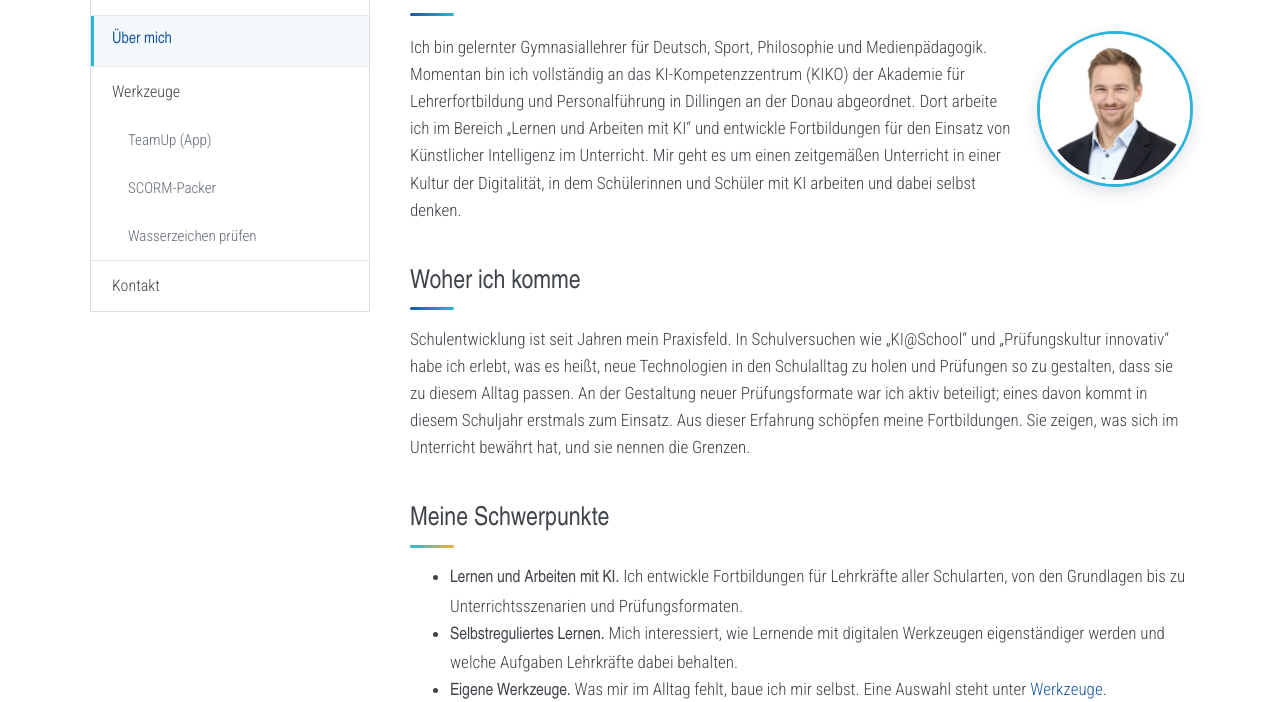
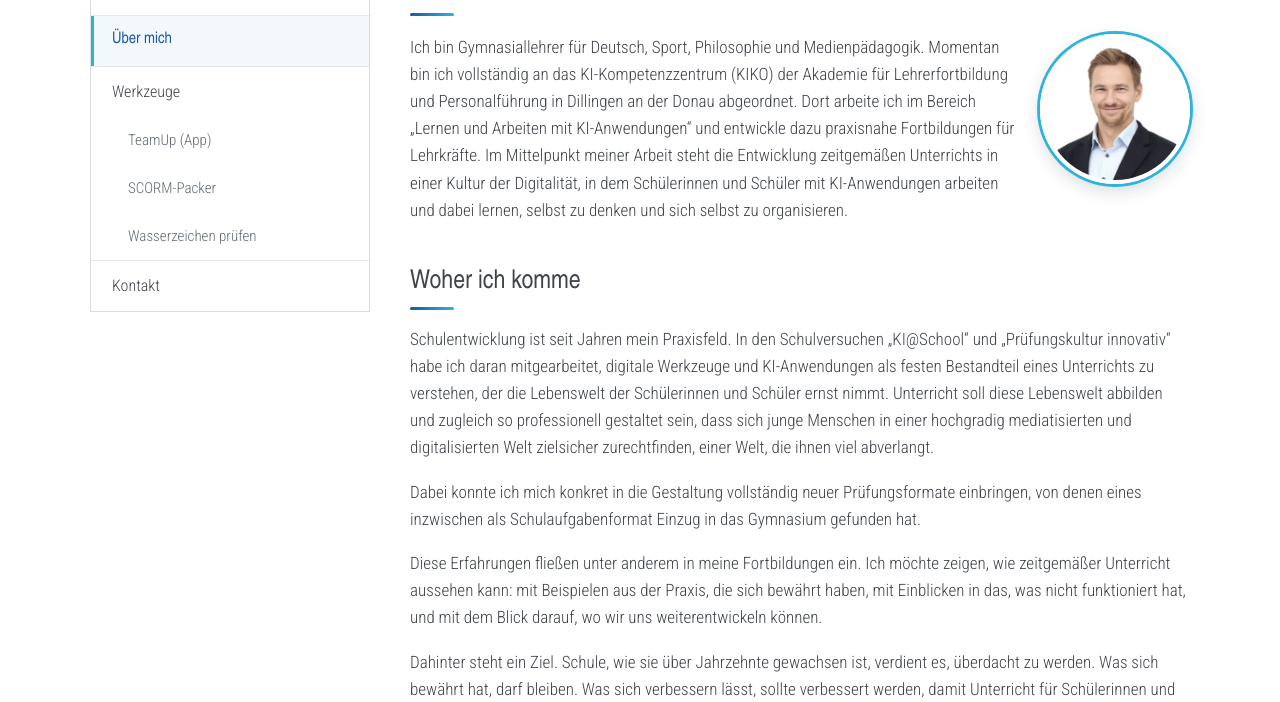
Before and after one commit to SebOlic-Vader/website, an Eleventy site: page src/ueber-mich.md in a window 1280 px wide. Shown: the part 478-1180 px from the top of the page. Built offline with nearby package versions, Linux system fonts and the light colour scheme; Eleventy itself is replaced by a stand-in of ours; files that its build step writes are made by us from their sources; a web font is replaced by a local one.

Commit message:
Über mich neu gefasst, Titelzeile und Startseite auf KI-Anwendungen umgestellt

```diff
--- a/src/_data/site.json
+++ b/src/_data/site.json
@@ -64,5 +64,5 @@
     "standTeamUp": "21. Oktober 2026"
   },
   "portraet": "/assets/img/portraet.jpg",
-  "titelzeile": "Lernen und Arbeiten mit KI"
+  "titelzeile": "Lernen und Arbeiten mit KI-Anwendungen"
 }
--- a/src/index.njk
+++ b/src/index.njk
@@ -5,7 +5,7 @@ description: "Persönliche Website von Sebastian Oelmann mit Beiträgen zu Schul
 <div class="start__intro">
   <div>
     <h1>Willkommen</h1>
-    <p>Ich bin gelernter Gymnasiallehrer und momentan an das KI-Kompetenzzentrum der Akademie für Lehrerfortbildung in Dillingen abgeordnet. Hier schreibe ich über Schule, Lernen und den Umgang mit Künstlicher Intelligenz im Unterricht. Außerdem findest du hier die Werkzeuge, die ich für meinen eigenen Alltag gebaut habe.</p>
+    <p>Ich bin Gymnasiallehrer und momentan an das KI-Kompetenzzentrum der Akademie für Lehrerfortbildung in Dillingen abgeordnet. Hier schreibe ich über Schule, Lernen und den Einsatz von KI-Anwendungen im Unterricht. Außerdem findest du hier die Werkzeuge, die ich für meinen eigenen Alltag gebaut habe.</p>
     <p><a class="knopf knopf--primaer" href="/ueber-mich/">Mehr über mich</a></p>
   </div>
   <img class="portraet" src="{{ site.portraet }}" alt="Porträt von Sebastian Oelmann" width="150" height="150">
--- a/src/ueber-mich.md
+++ b/src/ueber-mich.md
@@ -2,19 +2,25 @@
 layout: seite.njk
 title: Über mich
 permalink: /ueber-mich/
-description: "Sebastian Oelmann: gelernter Gymnasiallehrer für Deutsch, Sport, Philosophie und Medienpädagogik, derzeit am KI-Kompetenzzentrum der ALP Dillingen im Bereich Lernen und Arbeiten mit KI."
+description: "Sebastian Oelmann: Gymnasiallehrer für Deutsch, Sport, Philosophie und Medienpädagogik, derzeit am KI-Kompetenzzentrum der ALP Dillingen im Bereich Lernen und Arbeiten mit KI-Anwendungen."
 ---
 <img class="portraet" src="{{ site.portraet }}" alt="Porträt von Sebastian Oelmann" width="150" height="150" style="float:right;margin:0 0 1em 1.5em">
 
-Ich bin gelernter Gymnasiallehrer für Deutsch, Sport, Philosophie und Medienpädagogik. Momentan bin ich vollständig an das KI-Kompetenzzentrum (KIKO) der Akademie für Lehrerfortbildung und Personalführung in Dillingen an der Donau abgeordnet. Dort arbeite ich im Bereich „Lernen und Arbeiten mit KI“ und entwickle Fortbildungen für den Einsatz von Künstlicher Intelligenz im Unterricht. Mir geht es um einen zeitgemäßen Unterricht in einer Kultur der Digitalität, in dem Schülerinnen und Schüler mit KI arbeiten und dabei selbst denken.
+Ich bin Gymnasiallehrer für Deutsch, Sport, Philosophie und Medienpädagogik. Momentan bin ich vollständig an das KI-Kompetenzzentrum (KIKO) der Akademie für Lehrerfortbildung und Personalführung in Dillingen an der Donau abgeordnet. Dort arbeite ich im Bereich „Lernen und Arbeiten mit KI-Anwendungen“ und entwickle dazu praxisnahe Fortbildungen für Lehrkräfte. Im Mittelpunkt meiner Arbeit steht die Entwicklung zeitgemäßen Unterrichts in einer Kultur der Digitalität, in dem Schülerinnen und Schüler mit KI-Anwendungen arbeiten und dabei lernen, selbst zu denken und sich selbst zu organisieren.
 
 ## Woher ich komme
 
-Schulentwicklung ist seit Jahren mein Praxisfeld. In Schulversuchen wie „KI@School“ und „Prüfungskultur innovativ“ habe ich erlebt, was es heißt, neue Technologien in den Schulalltag zu holen und Prüfungen so zu gestalten, dass sie zu diesem Alltag passen. An der Gestaltung neuer Prüfungsformate war ich aktiv beteiligt; eines davon kommt in diesem Schuljahr erstmals zum Einsatz. Aus dieser Erfahrung schöpfen meine Fortbildungen. Sie zeigen, was sich im Unterricht bewährt hat, und sie nennen die Grenzen.
+Schulentwicklung ist seit Jahren mein Praxisfeld. In den Schulversuchen „KI@School“ und „Prüfungskultur innovativ“ habe ich daran mitgearbeitet, digitale Werkzeuge und KI-Anwendungen als festen Bestandteil eines Unterrichts zu verstehen, der die Lebenswelt der Schülerinnen und Schüler ernst nimmt. Unterricht soll diese Lebenswelt abbilden und zugleich so professionell gestaltet sein, dass sich junge Menschen in einer hochgradig mediatisierten und digitalisierten Welt zielsicher zurechtfinden, einer Welt, die ihnen viel abverlangt.
+
+Dabei konnte ich mich konkret in die Gestaltung vollständig neuer Prüfungsformate einbringen, von denen eines inzwischen als Schulaufgabenformat Einzug in das Gymnasium gefunden hat.
+
+Diese Erfahrungen fließen unter anderem in meine Fortbildungen ein. Ich möchte zeigen, wie zeitgemäßer Unterricht aussehen kann: mit Beispielen aus der Praxis, die sich bewährt haben, mit Einblicken in das, was nicht funktioniert hat, und mit dem Blick darauf, wo wir uns weiterentwickeln können.
+
+Dahinter steht ein Ziel. Schule, wie sie über Jahrzehnte gewachsen ist, verdient es, überdacht zu werden. Was sich bewährt hat, darf bleiben. Was sich verbessern lässt, sollte verbessert werden, damit Unterricht für Schülerinnen und Schüler gerechter und fairer wird und näher an ihrer Lebenswelt liegt.
 
 ## Meine Schwerpunkte
 
-- **Lernen und Arbeiten mit KI.** Ich entwickle Fortbildungen für Lehrkräfte aller Schularten, von den Grundlagen bis zu Unterrichtsszenarien und Prüfungsformaten.
+- **Lernen und Arbeiten mit KI-Anwendungen.** Ich entwickle Fortbildungen für Lehrkräfte aller Schularten, von den Grundlagen bis zu Unterrichtsszenarien und Prüfungsformaten.
 - **Selbstreguliertes Lernen.** Mich interessiert, wie Lernende mit digitalen Werkzeugen eigenständiger werden und welche Aufgaben Lehrkräfte dabei behalten.
 - **Eigene Werkzeuge.** Was mir im Alltag fehlt, baue ich mir selbst. Eine Auswahl steht unter [Werkzeuge](/werkzeuge/).
 
```
